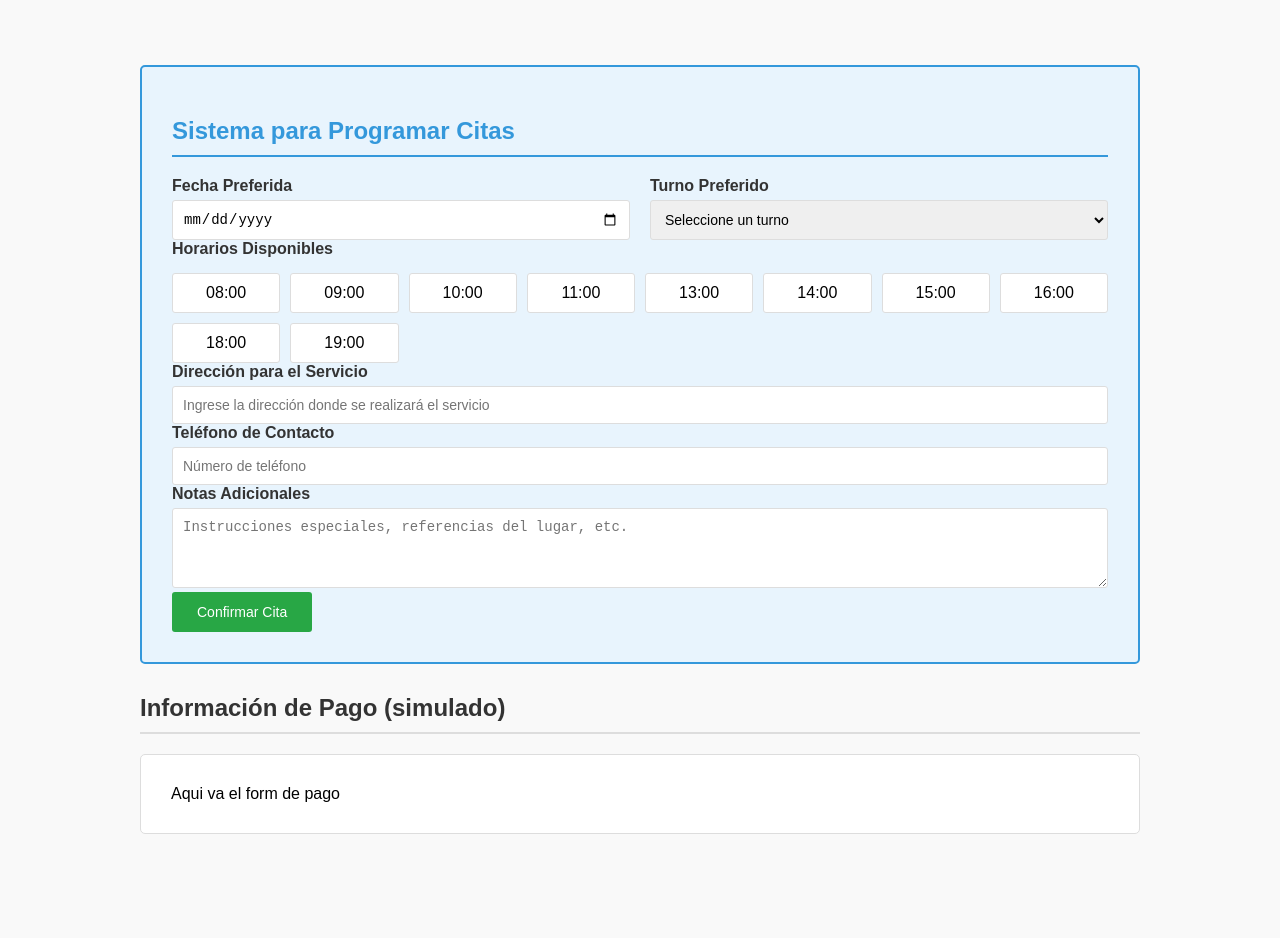
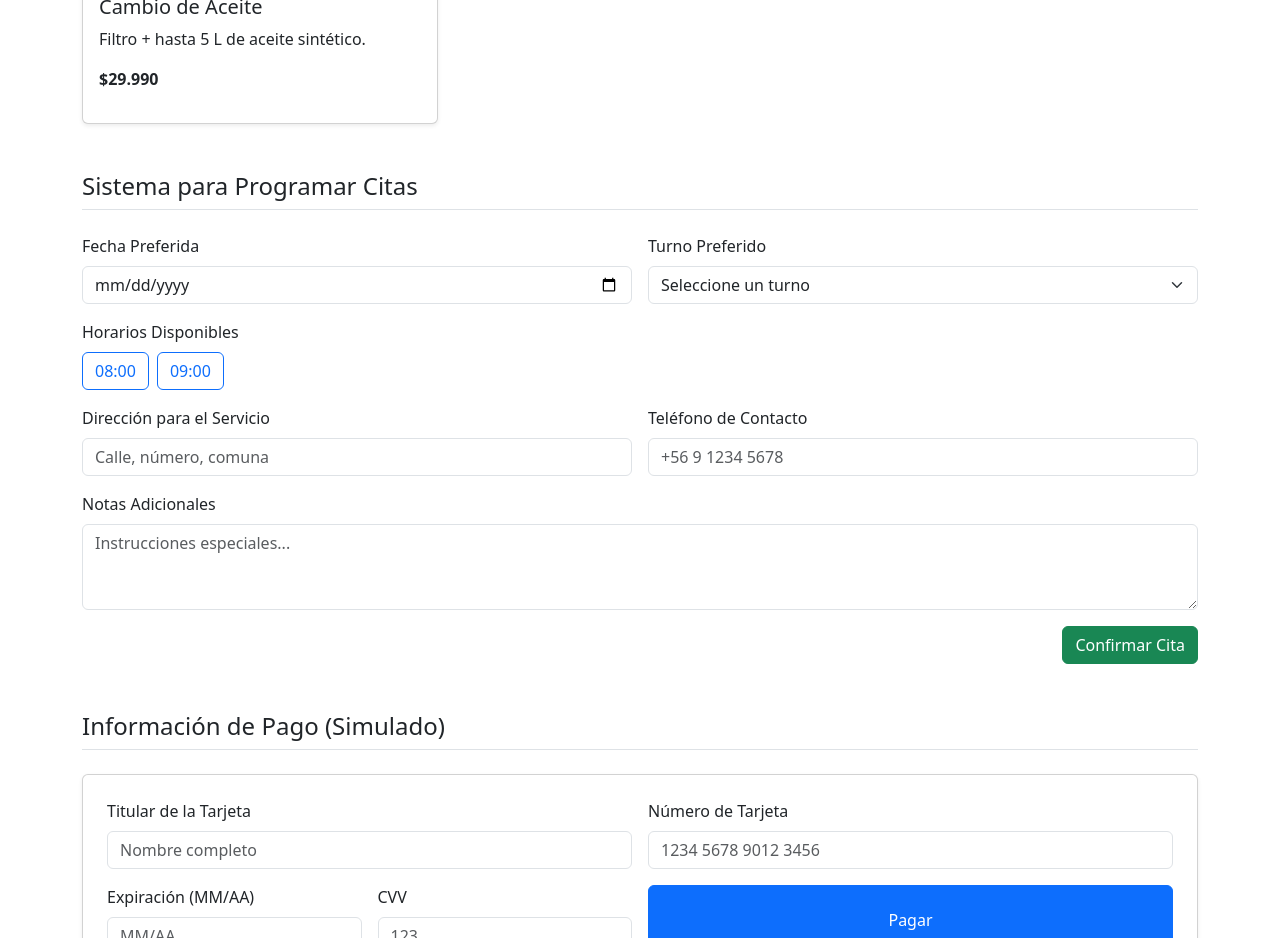
Before and after one commit to andredapa/AutoFix_grupo3, a plain HTML site: page AutoFix_grupo3.html in a window 1280 px wide. Shown: the part 252-1190 px from the top of the page. Before the commit the page ends 1136 px from the top, so only its background shows below. Drawn offline with nearby package versions, Linux system fonts and the light colour scheme.

Commit message:
Actualizacion Bootstrap y Proceso Pago

```diff
--- a/AutoFix_grupo3.html
+++ b/AutoFix_grupo3.html
@@ -2,73 +2,172 @@
 <html lang="es">
 <head>
   <meta charset="UTF-8">
-  <meta name="viewport" content="width=device-width, initial-scale=1.0">
-  <title>AutoFix - Reparación de Vehículos a Domicilio</title>
+  <meta name="viewport" content="width=device-width, initial-scale=1">
+  <title>AutoFix – Reparación de Vehículos a Domicilio</title>
+
+  <!-- 1) Bootstrap CSS para grid, tipografía y componentes -->
+  <link
+    href="https://cdn.jsdelivr.net/npm/bootstrap@5.3.0/dist/css/bootstrap.min.css"
+    rel="stylesheet"
+  >
+
+  <!-- 2) Estilos personalizados mínimos -->
   <link rel="stylesheet" href="assets/css/style.css">
 </head>
 <body>
-<h1>AutoFix - Reparación de Vehículos a Domicilio</h1>
 
-<h2>Servicios y Precios</h2>
-<div class="servicios">
- <h1>Aqui van los servicios</h1>
+  <!-- ============================
+       HEADER PRINCIPAL
+       ============================ -->
+  <header class="bg-primary text-white text-center py-4 mb-5">
+    <div class="container">
+      <h1 class="h2 mb-1">AutoFix - Grupo 3</h1>
+      <p class="lead mb-0">Reparación de Vehículos a Domicilio</p>
     </div>
-<div class="citas-section">
-  <h2>Sistema para Programar Citas</h2>
+  </header>
 
-  <div class="fecha-hora">
-    <div class="campo">
-      <label>Fecha Preferida</label>
-      <input type="date" id="fecha-cita">
+  <main class="container">
+
+    <!-- ============================
+         SECCIÓN 1: SERVICIOS
+         ============================ -->
+    <section id="servicios" class="mb-5">
+      <h2 class="h4 mb-4 border-bottom pb-2">Servicios y Precios</h2>
+      <div class="row g-4">
+        <!-- TARJETA DE EJEMPLO -->
+        <div class="col-12 col-md-6 col-lg-4">
+          <div class="card h-100 shadow-sm">
+            <div class="card-body">
+              <h5 class="card-title">Cambio de Aceite</h5>
+              <p class="card-text">Filtro + hasta 5 L de aceite sintético.</p>
+              <p class="fw-bold">$29.990</p>
             </div>
-    <div class="campo">
-      <label>Turno Preferido</label>
-      <select id="turno">
+          </div>
+        </div>
+        <!-- Repite una tarjeta por cada servicio real -->
+      </div>
+    </section>
+
+    <!-- ============================
+         SECCIÓN 2: PROGRAMAR CITA
+         ============================ -->
+    <section id="citas" class="mb-5">
+      <h2 class="h4 mb-4 border-bottom pb-2">Sistema para Programar Citas</h2>
+
+      <!-- Formulario de cita usando la rejilla de Bootstrap -->
+      <form id="citaForm" class="row g-3">
+
+        <!-- Fecha preferida -->
+        <div class="col-sm-6">
+          <label for="fecha-cita" class="form-label">Fecha Preferida</label>
+          <input type="date" id="fecha-cita" class="form-control">
+        </div>
+
+        <!-- Turno preferido -->
+        <div class="col-sm-6">
+          <label for="turno" class="form-label">Turno Preferido</label>
+          <select id="turno" class="form-select">
             <option value="">Seleccione un turno</option>
-        <option value="mañana">Mañana (8:00 - 12:00)</option>
-        <option value="tarde">Tarde (13:00 - 17:00)</option>
-        <option value="noche">Noche (18:00 - 20:00)</option>
+            <option value="mañana">Mañana (08:00–12:00)</option>
+            <option value="tarde">Tarde (13:00–17:00)</option>
+            <option value="noche">Noche (18:00–20:00)</option>
           </select>
+        </div>
+
+        <!-- Horarios disponibles como botones -->
+        <div class="col-12">
+          <label class="form-label">Horarios Disponibles</label>
+          <div id="horarios" class="d-flex flex-wrap gap-2">
+            <!-- Cada botón representa un slot -->
+            <button type="button"
+                    class="btn btn-outline-primary horario-slot"
+                    data-hora="08:00">
+              08:00
+            </button>
+            <button type="button"
+                    class="btn btn-outline-primary horario-slot"
+                    data-hora="09:00">
+              09:00
+            </button>
+            <!-- Agrega el resto de los horarios -->
           </div>
         </div>
 
-  <div class="campo">
-    <label>Horarios Disponibles</label>
-    <div class="horarios-disponibles" id="horarios">
-      <div class="horario-slot" data-hora="08:00">08:00</div>
-      <div class="horario-slot" data-hora="09:00">09:00</div>
-      <div class="horario-slot" data-hora="10:00">10:00</div>
-      <div class="horario-slot" data-hora="11:00">11:00</div>
-      <div class="horario-slot" data-hora="13:00">13:00</div>
-      <div class="horario-slot" data-hora="14:00">14:00</div>
-      <div class="horario-slot" data-hora="15:00">15:00</div>
-      <div class="horario-slot" data-hora="16:00">16:00</div>
-      <div class="horario-slot" data-hora="18:00">18:00</div>
-      <div class="horario-slot" data-hora="19:00">19:00</div>
-    </div>
+        <!-- Dirección -->
+        <div class="col-sm-6">
+          <label for="direccion" class="form-label">Dirección para el Servicio</label>
+          <input type="text"
+                 id="direccion"
+                 class="form-control"
+                 placeholder="Calle, número, comuna">
         </div>
 
-  <div class="campo">
-    <label>Dirección para el Servicio</label>
-    <input type="text" placeholder="Ingrese la dirección donde se realizará el servicio">
+        <!-- Teléfono -->
+        <div class="col-sm-6">
+          <label for="telefono" class="form-label">Teléfono de Contacto</label>
+          <input type="tel"
+                 id="telefono"
+                 class="form-control"
+                 placeholder="+56 9 1234 5678">
         </div>
 
-  <div class="campo">
-    <label>Teléfono de Contacto</label>
-    <input type="tel" placeholder="Número de teléfono">
+        <!-- Notas adicionales -->
+        <div class="col-12">
+          <label for="notas" class="form-label">Notas Adicionales</label>
+          <textarea id="notas"
+                    class="form-control"
+                    rows="3"
+                    placeholder="Instrucciones especiales..."></textarea>
         </div>
 
-  <div class="campo">
-    <label>Notas Adicionales</label>
-    <textarea placeholder="Instrucciones especiales, referencias del lugar, etc."></textarea>
+        <!-- Botón de envío -->
+        <div class="col-12 text-end">
+          <button type="submit" class="btn btn-success">
+            Confirmar Cita
+          </button>
         </div>
+      </form>
+    </section>
 
-  <button class="boton">Confirmar Cita</button>
+    <!-- ============================
+         SECCIÓN 3: PAGO SIMULADO
+         ============================ -->
+    <section id="pago" class="mb-5">
+      <h2 class="h4 mb-4 border-bottom pb-2">Información de Pago (Simulado)</h2>
+      <div class="card p-4 shadow-sm">
+        <form id="pagoForm" class="row g-3">
+          <div class="col-sm-6">
+            <label for="titular" class="form-label">Titular de la Tarjeta</label>
+            <input type="text" id="titular" class="form-control" placeholder="Nombre completo">
           </div>
+          <div class="col-sm-6">
+            <label for="numero" class="form-label">Número de Tarjeta</label>
+            <input type="text" id="numero" class="form-control" placeholder="1234 5678 9012 3456">
+          </div>
+          <div class="col-4 col-sm-3">
+            <label for="expiracion" class="form-label">Expiración (MM/AA)</label>
+            <input type="text" id="expiracion" class="form-control" placeholder="MM/AA">
+          </div>
+          <div class="col-4 col-sm-3">
+            <label for="cvv" class="form-label">CVV</label>
+            <input type="text" id="cvv" class="form-control" placeholder="123">
+          </div>
+          <div class="col-4 col-sm-6 d-grid">
+            <button type="submit" class="btn btn-primary">
+              Pagar
+            </button>
+          </div>
+        </form>
+      </div>
+    </section>
 
-<h2>Información de Pago (simulado)</h2>
-<div class="formulario">
- Aqui va el form de pago
-</div>
+  </main>
+
+  <!-- 1) Bootstrap Bundle (JS + Popper) -->
+  <script
+    src="https://cdn.jsdelivr.net/npm/bootstrap@5.3.0/dist/js/bootstrap.bundle.min.js">
+  </script>
+  <!-- 2) Lógica de selección de horario -->
+  <script src="assets/js/script.js"></script>
 </body>
 </html>
--- a/assets/css/style.css
+++ b/assets/css/style.css
@@ -1,133 +1,15 @@
-body {
-    font-family: Arial, sans-serif;
-    max-width: 1000px;
-    margin: 0 auto;
-    padding: 20px;
-    background-color: #f9f9f9;
+/* style.css */
+/* Limpieza mínima: todo lo “feo” lo hace Bootstrap */
+
+/* Marcar el slot seleccionado con estilo distinctivo */
+.horario-slot.seleccionado {
+  background-color: #198754; /* verde de Bootstrap */
+  color: #fff;
+  border-color: #198754;
 }
 
-h1 {
-    text-align: center;
-    color: #333;
-    margin-bottom: 40px;
+/* Evitar que el header sobrespase en móvil */
+header {
+  background-size: cover;
+  background-position: center;
 }
-
-h2 {
-    color: #333;
-    margin-bottom: 20px;
-    border-bottom: 2px solid #ddd;
-    padding-bottom: 10px;
-}
-
-.servicios {
-    display: flex;
-    gap: 20px;
-    margin-bottom: 40px;
-    flex-wrap: wrap;
-}
-
-
-.formulario {
-    background: white;
-    padding: 30px;
-    border-radius: 5px;
-    border: 1px solid #ddd;
-    margin-bottom: 30px;
-}
-
-label {
-    display: block;
-    margin-bottom: 5px;
-    font-weight: bold;
-    color: #333;
-}
-
-input, select, textarea {
-    width: 100%;
-    padding: 10px;
-    border: 1px solid #ddd;
-    border-radius: 3px;
-    font-size: 14px;
-    box-sizing: border-box;
-}
-
-textarea {
-    height: 80px;
-    resize: vertical;
-}
-
-.boton {
-    background: #28a745;
-    color: white;
-    padding: 12px 25px;
-    border: none;
-    border-radius: 3px;
-    cursor: pointer;
-    font-size: 14px;
-}
-
-.boton:hover {
-    background: #218838;
-}
-
-/* Estilo específico para la sección de citas */
-.citas-section {
-    background: #e8f4fd;
-    border: 2px solid #3498db;
-    border-radius: 5px;
-    padding: 30px;
-    margin: 30px 0;
-}
-
-.citas-section h2 {
-    color: #3498db;
-    border-bottom: 2px solid #3498db;
-}
-
-.fecha-hora {
-    display: flex;
-    gap: 20px;
-    flex-wrap: wrap;
-}
-
-.fecha-hora .campo {
-    flex: 1;
-    min-width: 200px;
-}
-
-.horarios-disponibles {
-    display: grid;
-    grid-template-columns: repeat(auto-fit, minmax(100px, 1fr));
-    gap: 10px;
-    margin-top: 15px;
-}
-
-.horario-slot {
-    padding: 10px;
-    border: 1px solid #ddd;
-    text-align: center;
-    cursor: pointer;
-    background: white;
-    border-radius: 3px;
-}
-
-.horario-slot:hover {
-    background: #e3f2fd;
-    border-color: #3498db;
-}
-
-.horario-slot.seleccionado {
-    background: #3498db;
-    color: white;
-    border-color: #2980b9;
-}
-
-@media (max-width: 768px) {
-    .servicios {
-        flex-direction: column;
-    }
-
-    .fecha-hora {
-        flex-direction: column;
-    }
-}
--- /dev/null
+++ b/assets/js/script.js
@@ -0,0 +1,29 @@
+// script.js
+
+// Al hacer clic en un horario, alterna la clase 'seleccionado'
+document.querySelectorAll('.horario-slot').forEach(btn => {
+  btn.addEventListener('click', () => {
+    // Si ya estaba seleccionado, desmarcarlo
+    if (btn.classList.contains('seleccionado')) {
+      btn.classList.remove('seleccionado');
+    } else {
+      // Deseleccionar cualquier otro y marcar éste
+      document.querySelectorAll('.horario-slot.seleccionado')
+              .forEach(el => el.classList.remove('seleccionado'));
+      btn.classList.add('seleccionado');
+    }
+  });
+});
+
+// Prevent default en formularios (simulación)
+document.getElementById('citaForm').addEventListener('submit', e => {
+  e.preventDefault();
+  alert('Cita confirmada para ' +
+        document.querySelector('.horario-slot.seleccionado')?.dataset.hora +
+        ' del ' + document.getElementById('fecha-cita').value);
+});
+
+document.getElementById('pagoForm').addEventListener('submit', e => {
+  e.preventDefault();
+  alert('Pago simulado realizado con éxito');
+});
```
Lines whose indentation alone changed are shown as unchanged.
